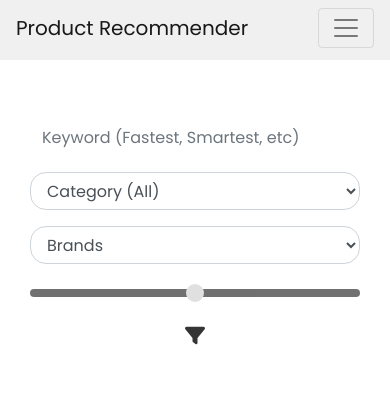
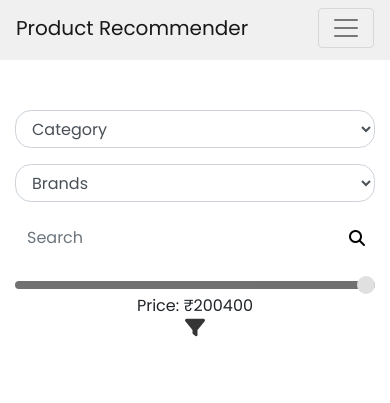
Before and after one commit to SanjayRajR/product-recommender, a Django app: page /products/search in a window 390 px wide. Shown: the top 403 px of the page. Run offline with Django 3.2, Linux system fonts and the light colour scheme; data comes from the database, SQL or seed files in the repository; some libraries are stand-ins or nearby versions.

Commit message:
Search Bar separated and carousel refactoring

```diff
--- a/main/products/choices.py
+++ b/main/products/choices.py
@@ -1,6 +1,6 @@
 type_choices = {
     'Smartphone': 'Smartphone',
-    'Laptop': 'Laptops',
+    'Laptops': 'Laptops',
     'Earphones': 'Earphones',
     'Accessories': 'Accesories'
 }
--- a/main/products/views.py
+++ b/main/products/views.py
@@ -78,7 +78,7 @@
     if 'keywords' in request.GET:
         keywords = request.GET['keywords']
         if keywords:
-            queryset_list = queryset_list.filter(description__icontains=keywords)
+            queryset_list = queryset_list.filter(specification__icontains=keywords)
     # City
     if 'ram' in request.GET:
         ram = request.GET['ram']
@@ -89,7 +89,7 @@
     if 'type' in request.GET:
         type = request.GET['type']
         if type:
-            queryset_list = queryset_list.filter(type__iexact=type)
+            queryset_list = queryset_list.filter(category__iexact=type)
 
     # Bedrooms
     if 'brand' in request.GET:
--- a/main/templates/products/search.html
+++ b/main/templates/products/search.html
@@ -3,90 +3,9 @@
 {% load humanize %}
 
 {% block content %}
-<section id="showcase-inner" class="showcase-search text-white py-5">
-  <div class="container">
-    <div class="row text-center">
-      <div class="col-md-12">
-        <form action="{% url 'search' %}">
 
-            <div class="col-md-4 mb-3">
-              <label class="sr-only">Keywords</label>
-              <input type="text" name="keywords" class="form-control" placeholder="Keyword (Fastest, Smartest, etc)" vlaue="{{ values.keywords }}">
-            </div>
-
-            <div class="col-md-4 mb-3">
-              <label class="sr-only">Type</label>
-              <select name="type" class="form-control">
-                <option selected="true" disabled="disabled">Category (All)</option>
-                {% for key, value in type_choices.items %}
-                    <option value="{{ key }}"
-                    {% if key == values.type %}
-                      selected
-                    {% endif %}
-                    >{{value}}</option>
-                  {% endfor %}
-              </select>
-            </div>
-
-
-          <!-- Brand -->
-          <div class="col-md-3">
-            <div class="form-group">
-              <select name="brand" class="form-control" id="sel1">
-                <option selected="true" disabled="disabled">Brands</option>
-                {% for key, value in brand_choices.items %}
-                  <option class="decorated" value="{{ key }}"
-                  {% if key == values.brand %}
-                    selected
-                  {% endif %}
-                  >{{value}}</option>
-                {% endfor %}
-              </select>
-            </div>
-          </div>
-
-
-      <!-- Price -->
-      <div class="col-md-3">
-        <div class="row">
-          <div class="col-md-9 col-sm-9">
-            <div class="slidecontainer">
-              <input type="range" name="price" min="400" max="200400"  class="slider" id="myRange" step="1000" value="{{ values.price }}" >
-              <h6>Price: ₹<span id="demo"></span></h6>
-            </div>
-          </div>
-        </div>
-
-      </div>
-
-
-          <button type="submit" class="fas fa-filter fa-lg"></button>
-        </form>
-      </div>
-    </div>
-  </div>
-</section>
-
-
-
-
-  <!-- Breadcrumb -->
-  <section id="bc" class="mt-3">
-    <div class="container">
-      <nav aria-label="breadcrumb">
-        <ol class="breadcrumb">
-          <li class="breadcrumb-item">
-            <a href="index.html">
-              <i class="fas fa-home"></i> Home</a>
-          </li>
-          <li class="breadcrumb-item">
-            <a href="products.html">Browse Listings</a>
-          </li>
-          <li class="breadcrumb-item active"> Search Results</li>
-        </ol>
-      </nav>
-    </div>
-  </section>
+<!-- Search Bar -->
+{% include 'shared/filterbar.html' %}
 
   <!-- Listings -->
   <section id="listings" class="py-4">
@@ -138,5 +57,13 @@
       </div>
     </div>
   </section>
+  <script>
+    var slider = document.getElementById("myRange");
+    var output = document.getElementById("demo");
+    output.innerHTML = slider.value;
 
+    slider.oninput = function() {
+      output.innerHTML = this.value;
+    }
+    </script>
 {% endblock %}
--- /dev/null
+++ b/main/templates/shared/filterbar.html
@@ -0,0 +1,62 @@
+{% load humanize %}
+<!--search bar-->
+<section id="products">
+    <div class="container">
+      <div class="row text-center">
+        <div class="col-md-3">
+          <form action="{% url 'search' %}">
+          <div class="form-group">
+            <select name="type" class="form-control" id="sel1">
+              <option selected="true" disabled="disabled">Category</option>
+              {% for key, value in type_choices.items %}
+              <option class="decorated" value="{{ key }}"
+                {% if key == values.type %}
+                  selected
+                {% endif %}
+              >{{ value }}</option>
+              {% endfor %}
+            </select>
+          </div>
+        </div>
+        <div class="col-md-3">
+            <div class="form-group">
+              <select name="brand" class="form-control" id="sel1">
+                <option selected="true" disabled="disabled">Brands</option>
+                {% for key, value in brand_choices.items %}
+                <option class="decorated" value="{{ key }}"
+                  {% if key == values.brand %}
+                    selected
+                  {% endif %}
+                >{{ value }}</option>
+                {% endfor %}
+              </select>
+            </div>
+        </div>
+        <div class="col-md-3">
+          <div class="form-group filter">
+            <div class="inner-addon right-addon">
+              <button type="button" class="fas fa-search glyphicon"></button>
+              <input type="text" name="keywords"class="form-control" placeholder="Search" value="{{ values.keywords }}">
+            </div>
+          </div>
+        </div>
+        <div class="col-md-3">
+          <div class="row">
+            <div class="col-md-9 col-sm-9">
+              <div class="slidecontainer">
+                <input type="range" name="price" min="400" max="200400" value="200000" class="slider" id="myRange" step="1000" value="{{ values.price }}" >
+                <h6>Price: ₹<span id="demo"></span></h6>
+              </div>
+            </div>
+            <div class="col-md-3 col-sm-3">
+              <button type="submit" class="fas fa-filter fa-lg"></button>
+            </div>
+          </div>
+
+        </div>
+      </form>
+      </div>
+      </div>
+    </div>
+
+  </section>
```
Also changed, not shown: main/templates/products/view_products.html (+2 -54 lines).
